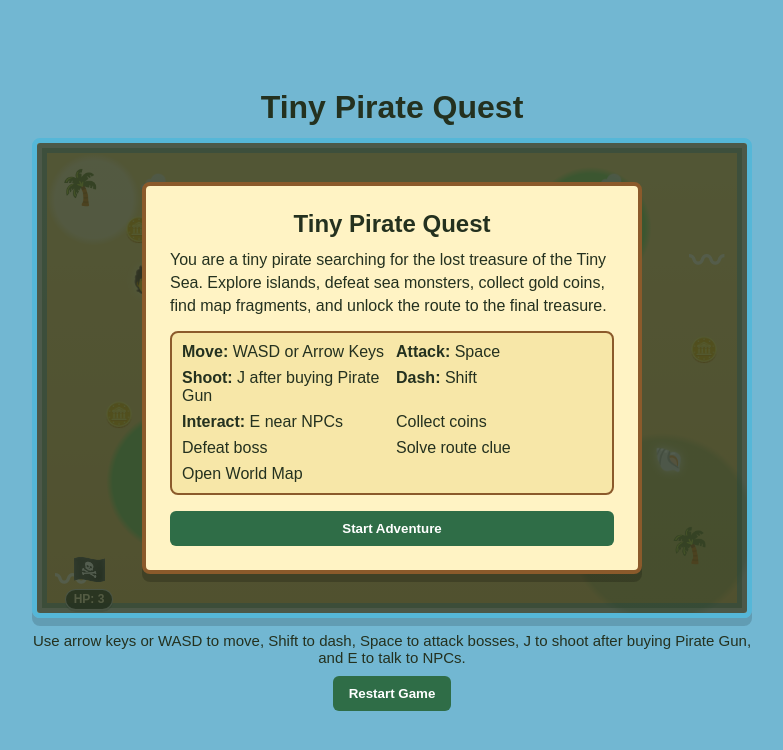
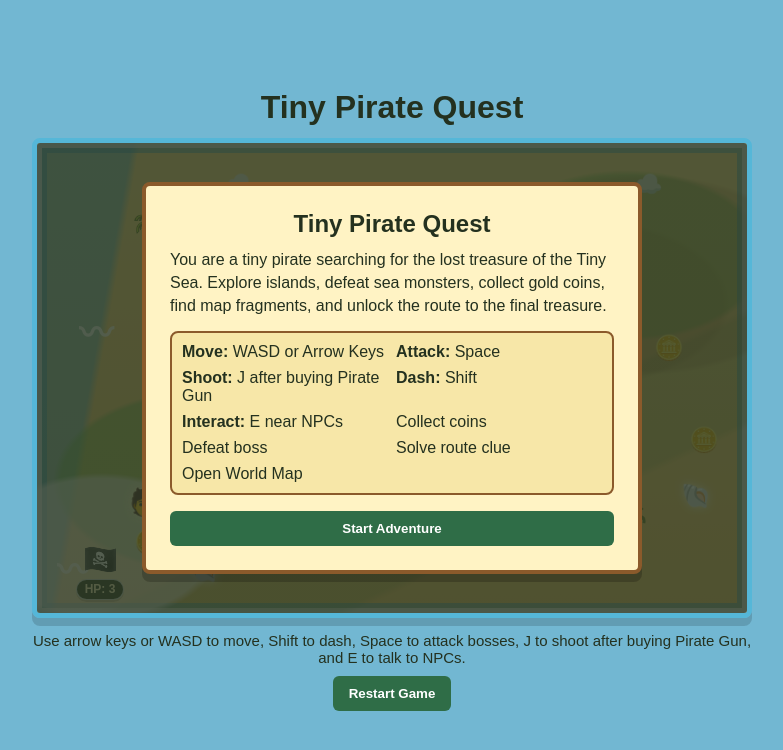
Before and after one commit to Sherryonline/tiny-pirate-quest, a website: page index.html in a window 1280 px wide. Shown: the whole page, without its empty margins (248-1031 px from the left). Drawn offline with Linux system fonts and the light colour scheme.

Commit message:
Expand Map to Adventure Layout-v1

```diff
--- a/script.js
+++ b/script.js
@@ -68,8 +68,8 @@ const gunCooldownDuration = 0.9;
 const bulletSpeed = 420;
 const dashDistance = 90;
 const dashCooldownDuration = 2;
-const chestPosition = { x: 650, y: 410 };
-const playerStartPosition = { x: 35, y: 410 };
+const chestPosition = { x: 626, y: 398 };
+const playerStartPosition = { x: 46, y: 400 };
 
 let player;
 let playerX;
@@ -122,8 +122,20 @@ const levelConfig = {
       question: "Which island sign points to the next sea route?",
       choices: ["Clouds", "Lava", "Fog"],
       correctChoice: 0,
-      boss: { name: "Giant Crab", type: "crab", icon: "\uD83E\uDD80", x: 350, y: 145, speed: 95, hp: 5 },
-      enemies: [{ x: 330, y: 235, minX: 145, maxX: 585, speed: 120 }],
+      boss: { name: "Giant Crab", type: "crab", icon: "\uD83E\uDD80", x: 560, y: 118, speed: 95, hp: 5 },
+      enemies: [{ x: 318, y: 260, minX: 210, maxX: 515, speed: 120 }],
+      coinPositions: [
+        { x: 95, y: 382 },
+        { x: 150, y: 350 },
+        { x: 210, y: 322 },
+        { x: 270, y: 292 },
+        { x: 330, y: 254 },
+        { x: 390, y: 220 },
+        { x: 452, y: 178 },
+        { x: 525, y: 150 },
+        { x: 615, y: 188 },
+        { x: 650, y: 280 }
+      ],
       lavaTraps: []
     },
     {
@@ -134,10 +146,24 @@ const levelConfig = {
       question: "What should the pirate follow through Mist Island?",
       choices: ["Coconut trees", "Fog", "Volcano smoke"],
       correctChoice: 1,
-      boss: { name: "Fog Ghost", type: "fog", icon: "\uD83D\uDC7B", x: 360, y: 110, speed: 105, hp: 7 },
+      boss: { name: "Fog Ghost", type: "fog", icon: "\uD83D\uDC7B", x: 565, y: 95, speed: 105, hp: 7 },
       enemies: [
-        { x: 180, y: 145, minX: 80, maxX: 350, speed: 135 },
-        { x: 540, y: 325, minX: 410, maxX: 655, speed: 150 }
+        { x: 190, y: 176, minX: 92, maxX: 360, speed: 135 },
+        { x: 512, y: 342, minX: 405, maxX: 658, speed: 150 }
+      ],
+      coinPositions: [
+        { x: 104, y: 365 },
+        { x: 168, y: 300 },
+        { x: 255, y: 350 },
+        { x: 330, y: 292 },
+        { x: 428, y: 330 },
+        { x: 575, y: 374 },
+        { x: 640, y: 288 },
+        { x: 560, y: 212 },
+        { x: 472, y: 150 },
+        { x: 370, y: 118 },
+        { x: 255, y: 92 },
+        { x: 118, y: 142 }
       ],
       lavaTraps: []
     },
@@ -149,15 +175,32 @@ const levelConfig = {
       question: "What marks the final treasure route?",
       choices: ["Ocean waves", "Coconut leaves", "Volcano smoke"],
       correctChoice: 2,
-      boss: { name: "Lava Beast", type: "lava", icon: "\uD83D\uDD25", x: 365, y: 115, speed: 120, hp: 9 },
+      boss: { name: "Lava Beast", type: "lava", icon: "\uD83D\uDD25", x: 548, y: 92, speed: 120, hp: 9 },
       enemies: [
-        { x: 170, y: 140, minX: 70, maxX: 340, speed: 150 },
-        { x: 560, y: 330, minX: 410, maxX: 660, speed: 165 }
+        { x: 184, y: 170, minX: 92, maxX: 322, speed: 150 },
+        { x: 500, y: 326, minX: 405, maxX: 642, speed: 165 }
+      ],
+      coinPositions: [
+        { x: 92, y: 382 },
+        { x: 152, y: 318 },
+        { x: 230, y: 350 },
+        { x: 298, y: 292 },
+        { x: 378, y: 365 },
+        { x: 455, y: 306 },
+        { x: 610, y: 342 },
+        { x: 648, y: 245 },
+        { x: 585, y: 172 },
+        { x: 505, y: 124 },
+        { x: 390, y: 135 },
+        { x: 312, y: 92 },
+        { x: 198, y: 112 },
+        { x: 124, y: 208 },
+        { x: 348, y: 224 }
       ],
       lavaTraps: [
-        { x: 255, y: 175 },
-        { x: 445, y: 240 },
-        { x: 305, y: 360 }
+        { x: 258, y: 208 },
+        { x: 445, y: 210 },
+        { x: 535, y: 265 }
       ]
     }
   ]
@@ -216,8 +259,8 @@ const ghostPirateBoss = {
   name: "Ghost Pirate",
   type: "ghostPirate",
   icon: "☠️",
-  x: 370,
-  y: 150,
+  x: 540,
+  y: 120,
   speed: 112,
   hp: 12
 };
@@ -227,46 +270,46 @@ const sideQuestConfigs = [
     island: "Coconut Island",
     npcName: "Shell Scout",
     npcIcon: "🧑",
-    npc: { x: 95, y: 120 },
+    npc: { x: 92, y: 342 },
     objective: "Collect 3 shells",
     itemName: "shells",
     itemIcon: "🐚",
     target: 3,
     reward: "3 coins",
     positions: [
-      { x: 120, y: 285 },
-      { x: 420, y: 60 },
-      { x: 615, y: 300 }
+      { x: 150, y: 410 },
+      { x: 255, y: 170 },
+      { x: 642, y: 336 }
     ]
   },
   {
     island: "Mist Island",
     npcName: "Fog Keeper",
     npcIcon: "🧙",
-    npc: { x: 105, y: 118 },
+    npc: { x: 92, y: 350 },
     objective: "Collect 2 ghost lights",
     itemName: "ghost lights",
     itemIcon: "✨",
     target: 2,
     reward: "heal 1 HP",
     positions: [
-      { x: 250, y: 340 },
-      { x: 600, y: 130 }
+      { x: 252, y: 255 },
+      { x: 604, y: 148 }
     ]
   },
   {
     island: "Volcano Island",
     npcName: "Ash Miner",
     npcIcon: "⛏️",
-    npc: { x: 115, y: 118 },
+    npc: { x: 90, y: 354 },
     objective: "Collect 2 fire stones",
     itemName: "fire stones",
     itemIcon: "🪨",
     target: 2,
     reward: "4 coins and a boss hint",
     positions: [
-      { x: 210, y: 300 },
-      { x: 590, y: 185 }
+      { x: 218, y: 268 },
+      { x: 616, y: 178 }
     ]
   }
 ];
@@ -284,9 +327,9 @@ const mysteryFruits = [
 ];
 
 const fruitPositions = [
-  { x: 135, y: 175 },
-  { x: 545, y: 155 },
-  { x: 385, y: 320 }
+  { x: 360, y: 320 },
+  { x: 512, y: 260 },
+  { x: 430, y: 392 }
 ];
 
 const coinPositions = [
@@ -378,7 +421,7 @@ function startLevel() {
   chestElement.style.top = `${chestPosition.y}px`;
 
   applyLevelStyle(level);
-  createCoins(level.coinCount);
+  createCoins(level);
   createEnemies(level.enemies);
   createLavaTraps(level.lavaTraps);
   createMysteryFruit();
@@ -392,10 +435,12 @@ function applyLevelStyle(level) {
   gameArea.classList.add(level.className);
 }
 
-function createCoins(coinCount) {
+function createCoins(level) {
   document.querySelectorAll(".coin").forEach((coin) => coin.remove());
 
-  coins = coinPositions.slice(0, coinCount).map((position) => {
+  const positions = level.coinPositions || coinPositions;
+
+  coins = positions.slice(0, level.coinCount).map((position) => {
     const coinElement = document.createElement("div");
     coinElement.className = "sprite coin";
     coinElement.textContent = "🪙";
@@ -576,8 +621,8 @@ function createGrandTreasure() {
   gameArea.appendChild(element);
 
   grandTreasure = {
-    x: 585,
-    y: 235,
+    x: 612,
+    y: 228,
     element
   };
 }
--- a/style.css
+++ b/style.css
@@ -216,10 +216,11 @@ h1 {
 
 .level-coconut {
   background:
-    radial-gradient(circle at 78% 18%, #8ed96f 0 8%, transparent 9%),
-    radial-gradient(circle at 20% 72%, #83d36c 0 10%, transparent 11%),
-    radial-gradient(circle at 50% 50%, #fff2a8 0 5%, transparent 6%),
-    linear-gradient(#f6da85, #eec36a);
+    radial-gradient(ellipse at 83% 24%, rgba(122, 188, 83, 0.45) 0 16%, transparent 17%),
+    radial-gradient(ellipse at 23% 72%, rgba(117, 192, 88, 0.52) 0 18%, transparent 19%),
+    radial-gradient(ellipse at 77% 34%, rgba(151, 110, 58, 0.18) 0 18%, transparent 19%),
+    linear-gradient(100deg, rgba(92, 185, 211, 0.58) 0 12%, transparent 13%),
+    linear-gradient(#f7dc8a, #edc56b);
   border-color: #55b7d8;
   box-shadow:
     0 0 0 5px rgba(255, 255, 255, 0.65) inset,
@@ -229,43 +230,53 @@ h1 {
 
 .level-coconut::before {
   background:
-    radial-gradient(circle at 8% 12%, rgba(255, 255, 255, 0.45) 0 5%, transparent 6%),
-    radial-gradient(circle at 88% 82%, rgba(37, 135, 73, 0.22) 0 12%, transparent 13%);
+    radial-gradient(ellipse at 9% 86%, rgba(255, 255, 255, 0.55) 0 12%, transparent 13%),
+    radial-gradient(ellipse at 64% 28%, rgba(255, 238, 170, 0.45) 0 12%, transparent 13%),
+    radial-gradient(ellipse at 85% 28%, rgba(120, 82, 45, 0.16) 0 20%, transparent 21%),
+    linear-gradient(155deg, transparent 0 62%, rgba(78, 139, 71, 0.16) 63% 76%, transparent 77%);
 }
 
 .level-mist {
   background:
-    radial-gradient(circle at 70% 30%, #577064 0 9%, transparent 10%),
-    radial-gradient(circle at 24% 76%, #526b60 0 10%, transparent 11%),
+    radial-gradient(ellipse at 79% 26%, rgba(92, 111, 101, 0.74) 0 20%, transparent 21%),
+    radial-gradient(ellipse at 24% 73%, rgba(78, 99, 91, 0.74) 0 18%, transparent 19%),
+    radial-gradient(ellipse at 52% 50%, rgba(203, 218, 215, 0.18) 0 16%, transparent 17%),
+    linear-gradient(120deg, rgba(93, 107, 113, 0.28) 0 22%, transparent 23% 54%, rgba(84, 104, 105, 0.32) 55% 75%, transparent 76%),
     linear-gradient(#7c8790, #4f5a61);
   border-color: #33414a;
 }
 
 .level-mist::before {
   background:
-    linear-gradient(12deg, transparent 12%, rgba(235, 244, 242, 0.42) 16%, transparent 26%),
-    linear-gradient(-10deg, transparent 42%, rgba(235, 244, 242, 0.35) 48%, transparent 61%),
-    linear-gradient(6deg, transparent 68%, rgba(235, 244, 242, 0.25) 73%, transparent 84%);
+    linear-gradient(12deg, transparent 10%, rgba(235, 244, 242, 0.46) 16%, transparent 27%),
+    linear-gradient(-10deg, transparent 36%, rgba(235, 244, 242, 0.38) 45%, transparent 60%),
+    linear-gradient(6deg, transparent 65%, rgba(235, 244, 242, 0.30) 72%, transparent 86%),
+    radial-gradient(ellipse at 80% 26%, rgba(40, 50, 55, 0.22) 0 17%, transparent 18%);
 }
 
 .level-volcano {
   background:
-    radial-gradient(circle at 76% 22%, #6b3027 0 10%, transparent 11%),
-    radial-gradient(circle at 24% 70%, #80372b 0 12%, transparent 13%),
+    radial-gradient(ellipse at 78% 22%, rgba(95, 35, 28, 0.78) 0 19%, transparent 20%),
+    radial-gradient(ellipse at 28% 70%, rgba(104, 53, 43, 0.72) 0 18%, transparent 19%),
+    radial-gradient(ellipse at 60% 52%, rgba(255, 115, 43, 0.20) 0 12%, transparent 13%),
+    linear-gradient(135deg, transparent 0 28%, rgba(65, 43, 43, 0.34) 29% 39%, transparent 40% 68%, rgba(65, 43, 43, 0.30) 69% 77%, transparent 78%),
     linear-gradient(#9b4b31, #4a2926);
   border-color: #552018;
 }
 
 .level-volcano::before {
   background:
-    linear-gradient(120deg, transparent 18%, rgba(255, 92, 35, 0.35) 20%, transparent 25%),
-    linear-gradient(30deg, transparent 62%, rgba(255, 177, 52, 0.25) 66%, transparent 72%);
+    linear-gradient(120deg, transparent 18%, rgba(255, 92, 35, 0.38) 20%, transparent 28%),
+    linear-gradient(30deg, transparent 55%, rgba(255, 177, 52, 0.30) 61%, transparent 71%),
+    radial-gradient(ellipse at 80% 24%, rgba(255, 214, 74, 0.18) 0 18%, transparent 19%);
 }
 
 .level-treasure {
   background:
-    radial-gradient(circle at 72% 28%, #ffe680 0 9%, transparent 10%),
-    radial-gradient(circle at 28% 70%, #8ed96f 0 11%, transparent 12%),
+    radial-gradient(ellipse at 82% 32%, rgba(255, 230, 128, 0.72) 0 16%, transparent 17%),
+    radial-gradient(ellipse at 30% 70%, rgba(142, 217, 111, 0.68) 0 18%, transparent 19%),
+    radial-gradient(ellipse at 72% 50%, rgba(107, 72, 47, 0.16) 0 17%, transparent 18%),
+    linear-gradient(105deg, rgba(98, 183, 214, 0.64) 0 14%, transparent 15%),
     linear-gradient(#f7d56b, #62b7d6);
   border-color: #f2c14e;
   box-shadow:
@@ -285,17 +296,17 @@ h1 {
 }
 
 .level-volcano .volcano-effect::before {
-  left: 48px;
-  bottom: 78px;
-  width: 150px;
-  transform: rotate(-12deg);
+  left: 246px;
+  bottom: 228px;
+  width: 160px;
+  transform: rotate(-18deg);
 }
 
 .level-volcano .volcano-effect::after {
-  right: 74px;
-  bottom: 132px;
-  width: 120px;
-  transform: rotate(18deg);
+  right: 92px;
+  bottom: 182px;
+  width: 140px;
+  transform: rotate(24deg);
 }
 
 .island-effects,
@@ -336,13 +347,13 @@ h1 {
 }
 
 .tree-one {
-  left: 22px;
-  top: 24px;
+  left: 92px;
+  top: 62px;
 }
 
 .tree-two {
-  right: 36px;
-  bottom: 48px;
+  right: 96px;
+  bottom: 72px;
 }
 
 .cloud {
@@ -353,11 +364,11 @@ h1 {
 }
 
 .cloud-one {
-  left: 95px;
+  left: 178px;
 }
 
 .cloud-two {
-  right: 120px;
+  right: 84px;
   animation-duration: 12s;
 }
 
@@ -369,13 +380,13 @@ h1 {
 }
 
 .wave-one {
-  left: 18px;
-  bottom: 16px;
+  left: 20px;
+  bottom: 26px;
 }
 
 .wave-two {
-  right: 24px;
-  top: 88px;
+  left: 42px;
+  top: 160px;
   animation-delay: 0.5s;
 }
 
@@ -391,32 +402,32 @@ h1 {
 }
 
 .fog-one {
-  top: 70px;
+  top: 82px;
 }
 
 .fog-two {
-  top: 170px;
+  top: 204px;
   opacity: 0.85;
   animation-duration: 10s;
 }
 
 .fog-three {
-  top: 278px;
+  top: 318px;
   opacity: 0.65;
   animation-duration: 12s;
 }
 
 .volcano {
-  right: 36px;
-  top: 18px;
+  right: 86px;
+  top: 36px;
   font-size: 46px;
   filter: drop-shadow(0 5px 2px rgba(0, 0, 0, 0.25));
 }
 
 .smoke {
   position: absolute;
-  right: 58px;
-  top: 12px;
+  right: 112px;
+  top: 30px;
   width: 18px;
   height: 18px;
   border-radius: 50%;
@@ -426,12 +437,12 @@ h1 {
 }
 
 .smoke-two {
-  right: 42px;
+  right: 96px;
   animation-delay: 0.5s;
 }
 
 .smoke-three {
-  right: 70px;
+  right: 124px;
   animation-delay: 1s;
 }
 
```
